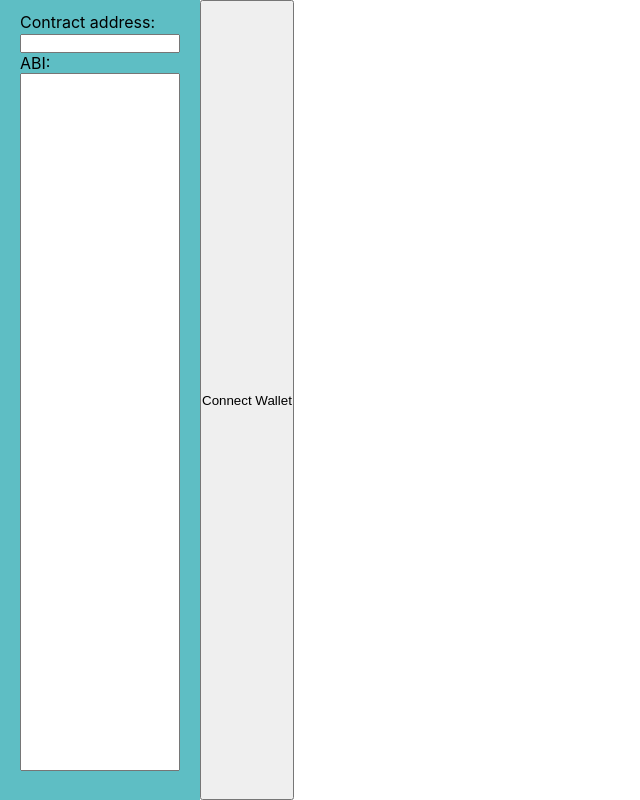
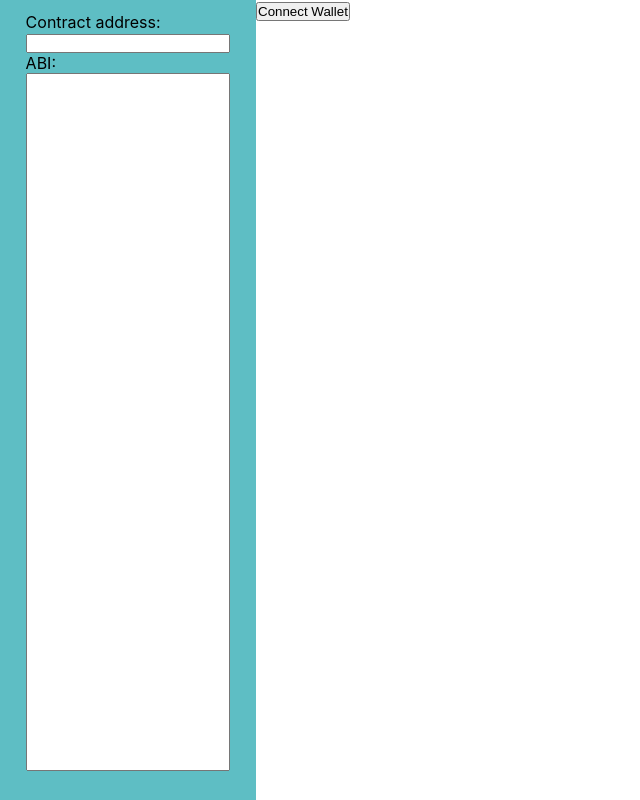
Before and after one commit to kev1n/contract-testor, a Next.js app in the folder contract-testor/: page / in a window 1280 px wide. Shown: the whole page, without its empty margins (0-640 px from the left). Built offline with nearby package versions, Linux system fonts and the light colour scheme.

Commit message:
css changes

```diff
--- a/contract-testor/components/Main.js
+++ b/contract-testor/components/Main.js
@@ -3,6 +3,7 @@ import NoArgReadFunction from "./NoArgReadFunction.js";
 import ArgReadFunction from "./ArgReadFunction.js"
 import {ethers} from 'ethers';
 import AnyArgWriteFunction from "./AnyArgWriteFunction.js";
+import styles from "../styles/Main.module.css"
 
 let readNoArguments = [];
 let readYesArguments = [];
@@ -121,6 +122,7 @@ export default function Main(props) {
 
     return (
         <>
+            <div className={styles.container}>
             {!account &&
             <button onClick={connectWallet}>
                 Connect Wallet
@@ -130,9 +132,12 @@ export default function Main(props) {
 
             <>
                 <div>
-                    {readNoArguments.map((abi, n) =>
-                        <NoArgReadFunction key={n} ABI={abi} contract = {contract} reRender = {render}/>
-                    )}
+                    <div className={styles.topSection}>
+                        {readNoArguments.map((abi, n) =>
+                            <NoArgReadFunction key={n} ABI={abi} contract = {contract} reRender = {render}/>
+                        )}
+                    </div>
+
                     {readYesArguments.map((abi, n) =>
                         <ArgReadFunction key={n} ABI={abi} contract = {contract}/>
                     )}
@@ -142,6 +147,8 @@ export default function Main(props) {
                 </div>
             </>
             }
+            </div>
+
 
 
 
--- a/contract-testor/styles/Functions.module.css
+++ b/contract-testor/styles/Functions.module.css
@@ -2,5 +2,7 @@
     border: 1px solid black;
     border-radius: 10px;
     padding: 10px;
-    margin-bottom: 20px;
+    margin: 5px;
+    width: 30%;
+    overflow-wrap: break-word
 }
--- /dev/null
+++ b/contract-testor/styles/Main.module.css
@@ -0,0 +1,10 @@
+.container {
+    width: 60%;
+}
+
+.topSection {
+    height: 50%;
+    display: flex;
+    flex-wrap: wrap;
+
+}
--- a/contract-testor/styles/Sidebar.module.css
+++ b/contract-testor/styles/Sidebar.module.css
@@ -1,6 +1,6 @@
 .container {
     background-color: #5EBEC4;
-    width: 200px;
+    width: 20%;
     height: 100%;
     display: grid;
     place-items: center;
```
